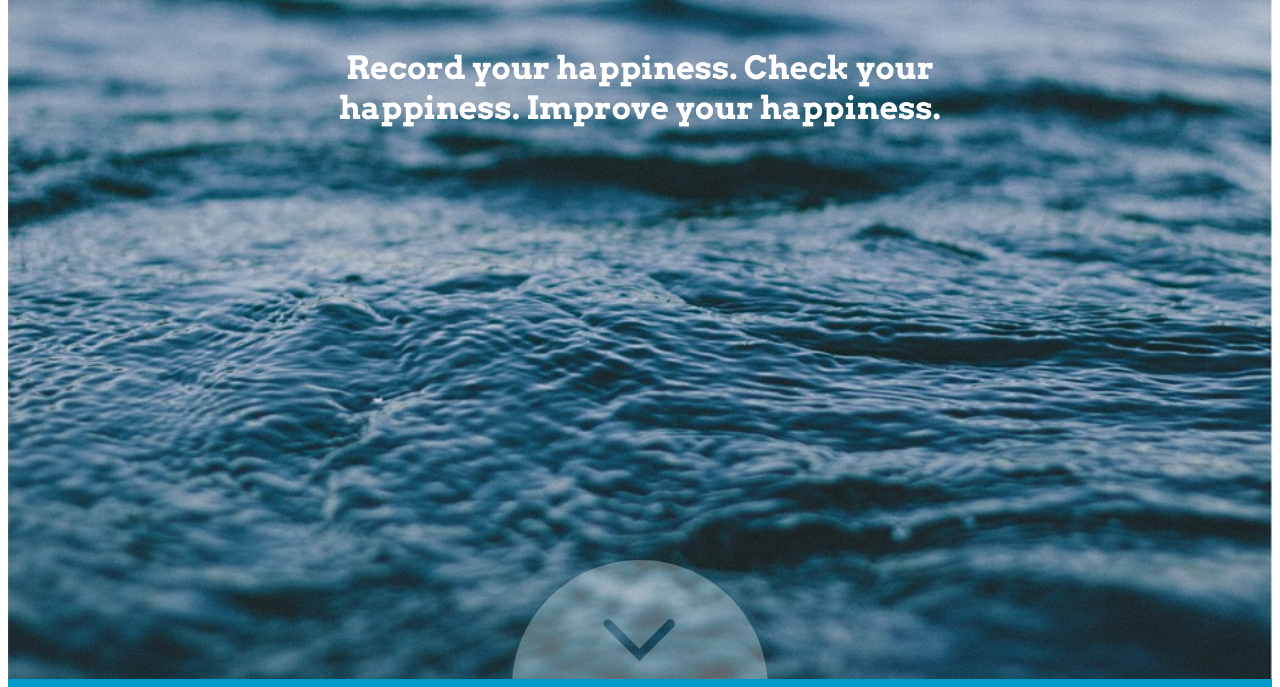
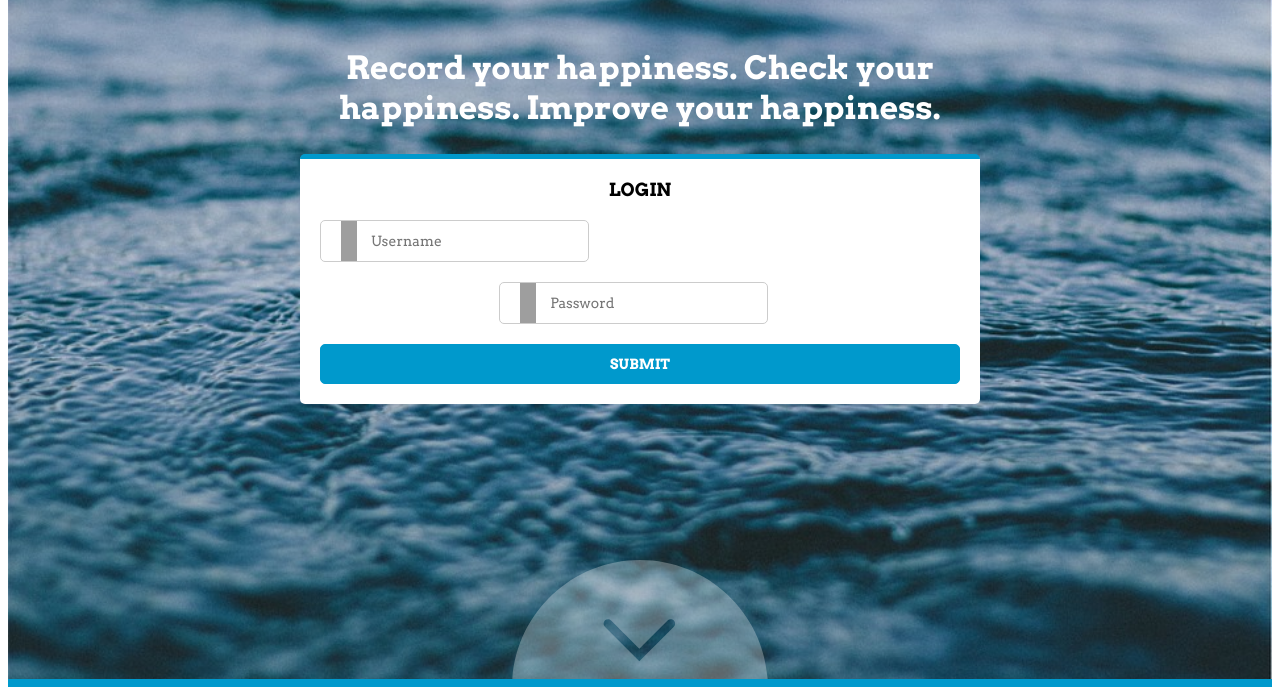
Before and after one commit to Srossmanreich/happytracks, a website: page public/index.html in a window 1280 px wide. Shown: the part 113-800 px from the top of the page. Drawn offline with nearby package versions, Linux system fonts and the light colour scheme; grey boxes are pictures that could not be loaded.

Commit message:
Add broken login - need to fix css

```diff
--- a/public/index.html
+++ b/public/index.html
@@ -33,6 +33,15 @@
 				<h1 class="maintexth1">Record your happiness. Check your happiness. Improve your happiness.</h1>
 			</div>
 
+			<div class="login-block">
+    			<h1>Login</h1>
+    			<div class='inline'>
+    				<input type="text" value="" placeholder="Username" id="username" />
+    				<input type="password" value="" placeholder="Password" id="password" />
+    			</div>
+    			<button>Submit</button>
+			</div>
+
 			<div @click="onDownArrowClick" aria-hidden="true" class="scroll-chevron pure-hidden-xs pure-hidden-sm" id="home-arrow">
 	        	<svg xmlns="http://www.w3.org/2000/svg" viewBox="0 0 155 72" clip="0 155 72 0" overflow="hidden">
 	    			<path opacity=".29" fill="#fff" d="M155 77.5c0 42.8-34.7 77.5-77.5 77.5s-77.5-34.7-77.5-77.5 34.7-77.5 77.5-77.5 77.5 34.7 77.5 77.5zm-57-37.1c1-1 1-2.8 0-3.8s-2.8-1-3.8 0l-17.1 17.1-17.1-17.1c-1-1-2.8-1-3.8 0s-1 2.8 0 3.8l20.9 20.9 20.9-20.9z"></path>
--- a/public/style.css
+++ b/public/style.css
@@ -91,3 +91,95 @@
 	background-color: white;
 	height: 100%;
 }
+
+/*login*/
+
+.login-block {
+    width: 640px;
+    padding: 20px;
+    background: #fff;
+    border-radius: 5px;
+    border-top: 5px solid #0099cc;
+    margin: 0 auto;
+}
+
+.login-block h1 {
+    text-align: center;
+    color: #000;
+    font-size: 18px;
+    text-transform: uppercase;
+    margin-top: 0;
+    margin-bottom: 20px;
+    font-family: 'Arvo';
+}
+
+.login-block input {
+    width: 60%;
+    height: 42px;
+    box-sizing: border-box;
+    border-radius: 5px;
+    border: 1px solid #ccc;
+    margin-bottom: 20px;
+    font-size: 14px;
+    font-family: 'Arvo';
+    padding: 0 20px 0 50px;
+    outline: none;
+}
+
+#username {
+	float: left;
+	display: inline;
+}
+
+#password {
+	float: right;
+	display: inline;
+}
+
+.inline {
+	display: inline-block;
+}
+
+.login-block input#username {
+    background: #fff url('http://i.imgur.com/u0XmBmv.png') 20px top no-repeat;
+    background-size: 16px 80px;
+}
+
+.login-block input#username:focus {
+    background: #fff url('http://i.imgur.com/u0XmBmv.png') 20px bottom no-repeat;
+    background-size: 16px 80px;
+}
+
+.login-block input#password {
+    background: #fff url('http://i.imgur.com/Qf83FTt.png') 20px top no-repeat;
+    background-size: 16px 80px;
+}
+
+.login-block input#password:focus {
+    background: #fff url('http://i.imgur.com/Qf83FTt.png') 20px bottom no-repeat;
+    background-size: 16px 80px;
+}
+
+.login-block input:active, .login-block input:focus {
+    border: 1px solid #0099cc;
+}
+
+.login-block button {
+    width: 100%;
+    height: 40px;
+    background: #0099cc;
+    box-sizing: border-box;
+    border-radius: 5px;
+    border: 1px solid #0099cc;
+    color: #fff;
+    font-weight: bold;
+    text-transform: uppercase;
+    font-size: 14px;
+    font-family: 'Arvo';
+    outline: none;
+    cursor: pointer;
+}
+
+.login-block button:hover {
+    background: #0099cc;
+}
```
Also changed, not shown: public/app.js (line endings or trailing spaces).
